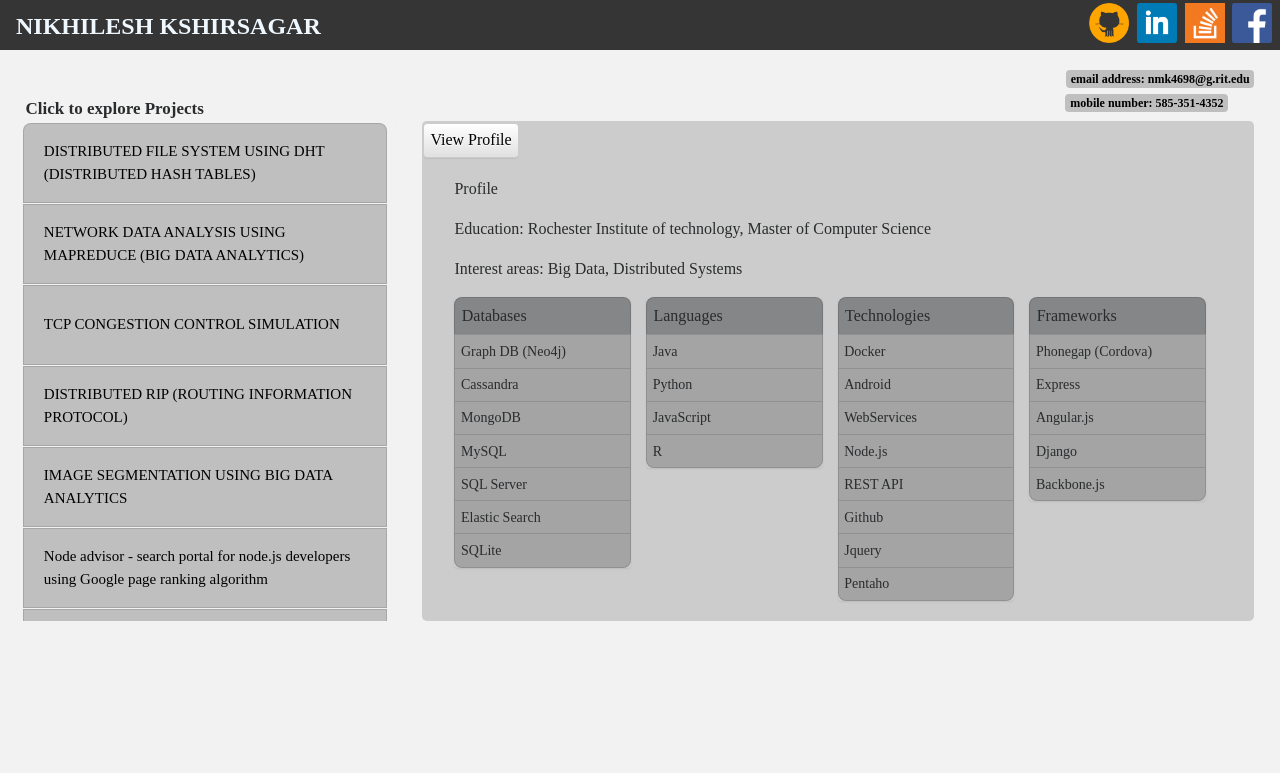
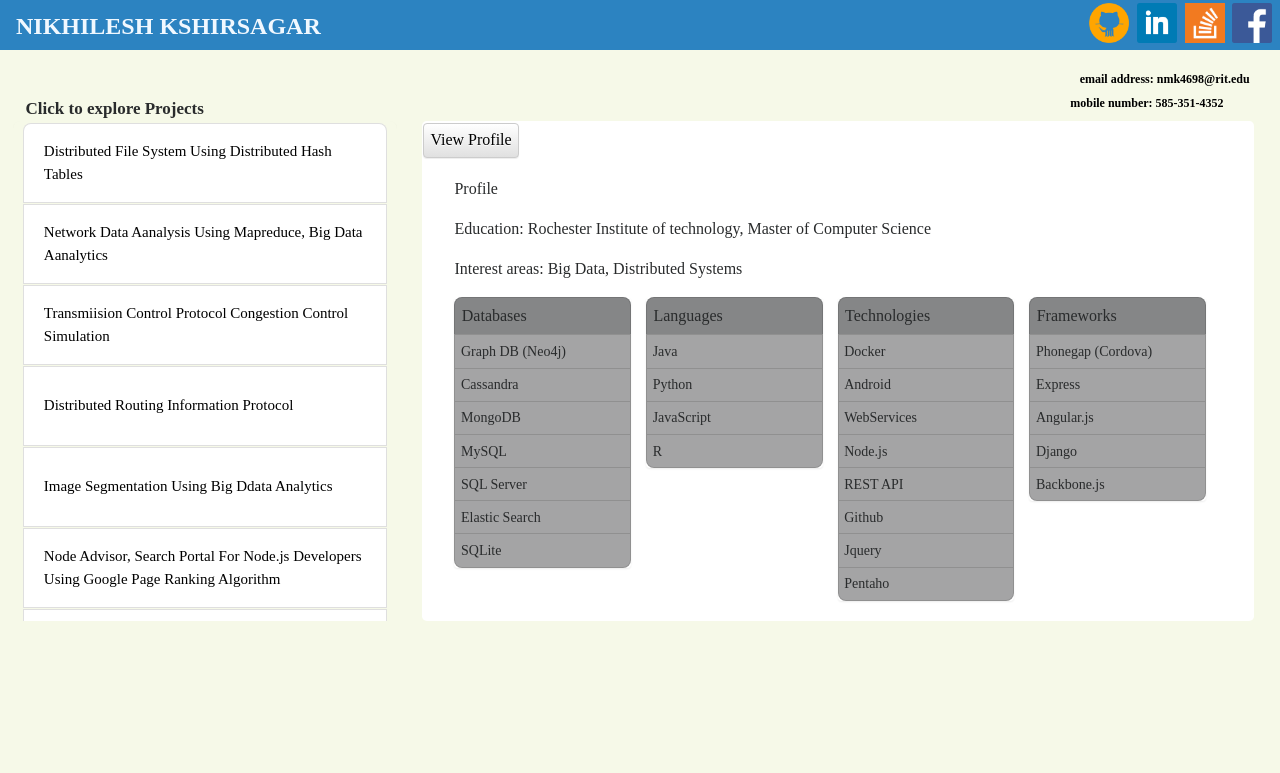
Before and after one commit to Nikhilesh912/Portfolio, a plain HTML site: page index.html in a window 1280 px wide. Drawn offline with nearby package versions, Linux system fonts and the light colour scheme; a web font is replaced by a local one.

Commit message:
Theme changes

```diff
--- a/custom.css
+++ b/custom.css
@@ -19,12 +19,12 @@ html *{
     margin-left: 1%;
     margin-right: 2%;
     padding: 2rem 2rem;
-    background-color: #CCCCCC;
+    background-color: #FFFFFF;
 }
 
 .navigationCntrl{
     color: aliceblue;
-    background-color: #353535;
+    background-color: #2c83c1;
     height: 50px;
     font-size: 24px;
     font-weight: 600;
@@ -45,12 +45,12 @@ html *{
     width: 20%;
     margin-top: -50px;
     margin-left: 5px;
-    background-color: #353535 ;
+    background-color: #2c83c1 ;
 }
 
 .listProj{
     color: black;
-    background-color: #bfbfbf;
+    /*background-color: #bfbfbf;*/
     border-radius: .0rem;
     margin-top: 2px;
     margin-right: 10px;
@@ -96,7 +96,6 @@ html *{
 .contact{
     float: right;
     color: black;
-    background-color: #bfbfbf;
 }
 .databases{
     width: 23%;
--- a/data.js
+++ b/data.js
@@ -6,7 +6,7 @@ function userPorjects(){
     return {
         1:
          {
-            'projectTitle': 'DISTRIBUTED FILE SYSTEM USING DHT (DISTRIBUTED HASH TABLES)',
+            'projectTitle': 'Distributed File System Using Distributed Hash Tables',
             'projectDescription': 'It is space efficient and fault tolerant to use the commodity hardware to store the files ' +
             'using a distributed system rather than storing them on a centralised server. Here I have used Hash ' +
             'Tables on every node to keep a record of files present on the node.For inserting and lookup of the file ' +
@@ -20,7 +20,7 @@ function userPorjects(){
         },
         2:
         {
-            'projectTitle': 'NETWORK DATA ANALYSIS USING MAPREDUCE (BIG DATA ANALYTICS)',
+            'projectTitle': 'Network Data Aanalysis Using Mapreduce, Big Data Aanalytics',
             'projectDescription' : 'Given a large amount (around 7.1 million entries) of log files consisting of log ' +
             'entries for server access in the form of IP address followed up with URL accessing the server, find the ' +
             'top fifteen IP addresses who have most frequently accessed the server. Because of the sheer size of the ' +
@@ -34,7 +34,7 @@ function userPorjects(){
         },
         '3':
         {
-            'projectTitle' : 'TCP CONGESTION CONTROL SIMULATION',
+            'projectTitle' : 'Transmiision Control Protocol Congestion Control Simulation',
             'projectDescription': 'The internet as we know it today is built upon a packet switching network called TCP/IP ' +
             '(Transmission Control Protocol/Internet Protocol). The project simulated how TCP uses the sliding window, slow ' +
             'start, congestion avoidance, fast retransmit and fast recovery to create a reliable communication protocol along ' +
@@ -44,7 +44,7 @@ function userPorjects(){
         },
         '4':
         {
-            'projectTitle': 'DISTRIBUTED RIP (ROUTING INFORMATION PROTOCOL)',
+            'projectTitle': 'Distributed Routing Information Protocol',
             'projectDescription': 'The project is aimed to create a distributed routing information protocol by using UDP, ' +
             'thread synchronization and routing tables. Every node running in the network (impersonating a router) created its ' +
             'own routing table based on the neighbors directly connected and the routing table of the neighbor exchanged using ' +
@@ -54,7 +54,7 @@ function userPorjects(){
         },
         '5':
         {
-            'projectTitle': 'IMAGE SEGMENTATION USING BIG DATA ANALYTICS',
+            'projectTitle': 'Image Segmentation Using Big Ddata Analytics',
             'projectDescription': 'The aim of the project was "Given any color image reduce it to any five colors of your choice".' +
             ' This can be achieved using both clustering and classification, here I choose Kmeans clustering algorithm ' +
             '(unsupervised learning) to create 5 clusters by providing initial centroids as RGB value for five colors of my' +
@@ -64,7 +64,7 @@ function userPorjects(){
         },
         '6':
         {
-            'projectTitle': 'Node advisor - search portal for node.js developers using Google page ranking algorithm',
+            'projectTitle': 'Node Advisor, Search Portal For Node.js Developers Using Google Page Ranking Algorithm',
             'projectDescription': 'It\'s a quick access to expeditiously growing node.js community. The project serves a ' +
             'platform for node.js developer to search and review the node modules. Providing other decisive elements for ' +
             'developer like graphical presentation of release trends, download trends, popularity, author activities. I ' +
@@ -75,7 +75,7 @@ function userPorjects(){
         },
         '7':
         {
-            'projectTitle': 'Patients scribe',
+            'projectTitle': 'Patients Scribe',
             'projectDescription': 'The project was an iPad based application to maintain Electronic Health Records (EHR). ' +
             'The initial release targeted the patients suffering from Rheumatoid Arthritis. The application was developed ' +
             'using Java and SQLite DB providing an interactive interface for patients and doctors to facilitate the prognosis. ' +
@@ -85,7 +85,7 @@ function userPorjects(){
         },
         '8':
         {
-            'projectTitle': 'CDFF - Cross platform mobile application for android and iOS.',
+            'projectTitle': 'Cross Platform Mobile Dating Application for Android And iOS',
             'projectDescription': 'The project is Phonegap(Cordova) based hybrid application for android and iOS platforms which' +
             ' also used backbone.js, AdMob, MySQL and PHP. One of the most crucial aspect of the project was the huge user ' +
             'community. My work included designing and developing logger system used for the mobile application leveraging ' +
--- a/index.html
+++ b/index.html
@@ -6,30 +6,31 @@
         <link rel="stylesheet" href="css/bootstrap-theme.min.css">
         <link rel="stylesheet" href="custom.css">
         <link href='//fonts.googleapis.com/css?family=Amiko' rel='stylesheet'>
+        <link rel="stylesheet" href="css/animate.css">
     </head>
-    <body style="background-color: #f2f2f2;">
-        <nav class="navbar navigationCntrl">NIKHILESH KSHIRSAGAR</nav>
-        <div class="socialMedia">
+    <body style="background-color: #f6f9e8;">
+    <nav class="navbar navigationCntrl"><p class="animated fadeIn">NIKHILESH KSHIRSAGAR</p></nav>
+        <div class="socialMedia ">
             <a href="https://www.facebook.com/nikhilesh.kshirsagar" target="_blank">
-                <img src="img/facebook.png" class="img">
+                <img src="img/facebook.png" class="img animated jello">
             </a>
             <a href="https://stackoverflow.com/users/1436966/nikhilesh/" target="_blank">
-                <img src="img/stackoverflow.png" class="img">
+                <img src="img/stackoverflow.png" class="img animated jello">
             </a>
             <a href="https://www.linkedin.com/in/nikhileshkshirsagar/" target="_blank">
-                <img src="img/linkedin.png" class="img">
+                <img src="img/linkedin.png" class="img animated jello">
             </a>
             <a href="https://github.com/NikhileshKshirsagar/" target="_blank">
-                <img src="img/github.png" class="img">
+                <img src="img/github.png" class="img animated jello">
             </a>
         </div>
         <div class="heading">
             <div class="headingLeft">
-                <p class="projHeadingText">Click to explore Projects</p>
+                <p class="projHeadingText animated pulse">Click to explore Projects</p>
             </div>
             <div class="headingRight">
                 <span class="badge contact" style="margin-top: 5px;height: 50%;">
-                    email address: nmk4698@g.rit.edu
+                    email address: nmk4698@rit.edu
                 </span>
                 <br>
                 <span class="badge contact" style="margin-top: 5px; height: 50%; margin-right: 26px;">
@@ -42,7 +43,8 @@
             </div>
         </div>
         <div id="content" class="contentArea jumbotron" style="margin-bottom: 0em;">
-            <input id="viewNProfile" class="btn btn-default viewProfile" type="button" value="View Profile"></input>
+            <input id="viewNProfile" class="btn btn-default viewProfile animated pulse"
+                   type="button" value="View Profile"></input>
             <div id="profile">
             </div>
             <div id="projectContent">
--- a/toggleContent.js
+++ b/toggleContent.js
@@ -21,6 +21,8 @@ window.onload = function(){
     });
 
     $('#viewNProfile').click(function(){
+        $('#viewNProfile').removeClass('animated pulse');
+        $('#viewNProfile').addClass('animated pulse');
         $('#title').html('');
         $('#description').html('');
         $('#profile').load('profile.html');
```
